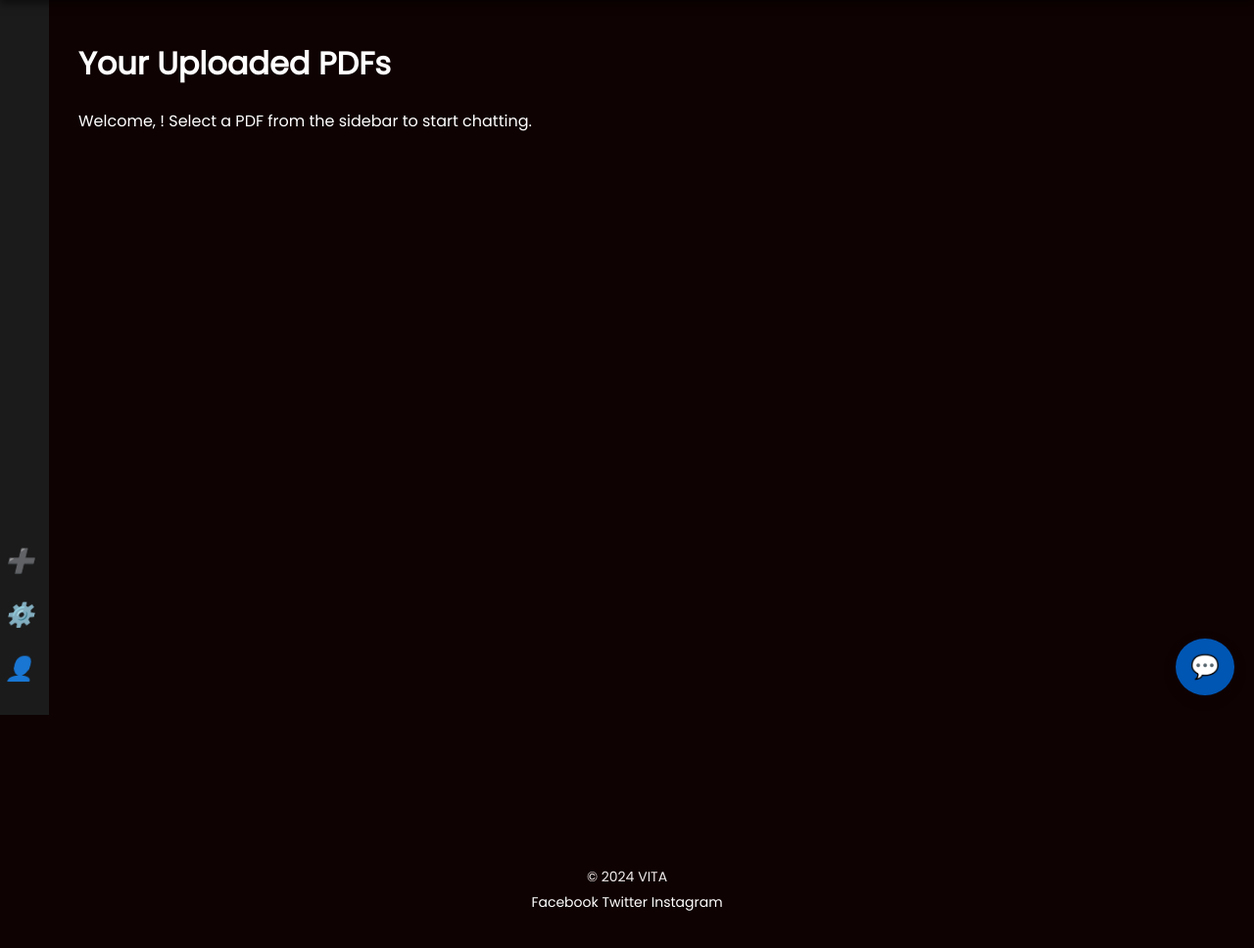
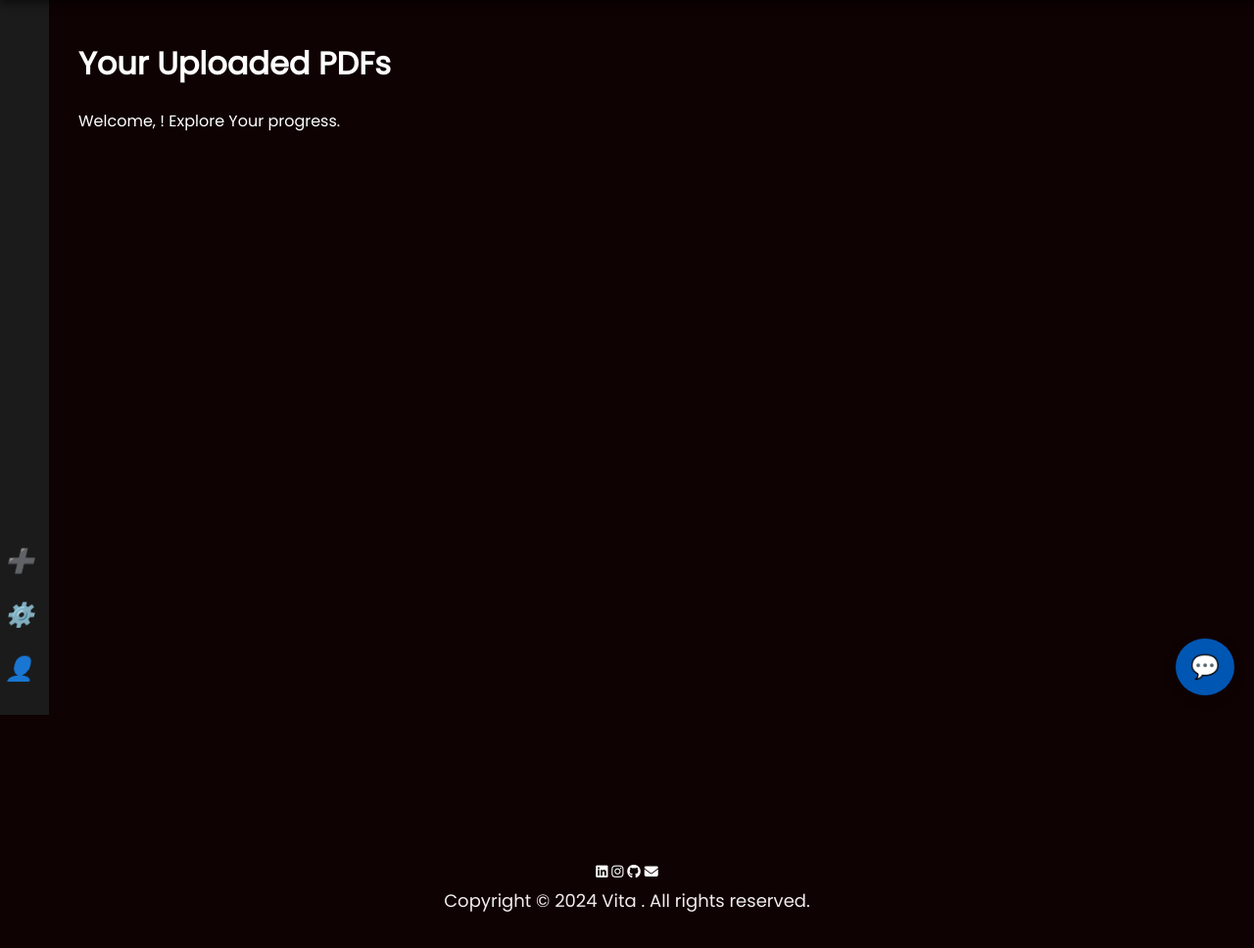
Before and after one commit to RiteshYennuwar/VITA, a Flask app: template templates/dashboard.html in a window 1280 px wide. Shown: the part 70-1038 px from the top of the page at 98% size. Before the commit the page ends 1000 px from the top, so only its background shows below. Run offline with Flask 3, Linux system fonts and the light colour scheme; the template is opened without the code that fills it, so the values that code supplies are empty; parts of the project's set-up code (start-up, migrations or seed data) failed here and were passed over; some libraries are stand-ins or nearby versions.

Commit message:
dashboard- minor changes

```diff
--- a/templates/dashboard.html
+++ b/templates/dashboard.html
@@ -102,8 +102,7 @@
       <div class="main-content">
         <h1>Your Uploaded PDFs</h1>
         <p>
-          Welcome, {{ user['first_name'] }} {{ user['last_name']}}! Select a PDF
-          from the sidebar to start chatting.
+          Welcome, {{ user['first_name'] }} {{ user['last_name']}}! Explore Your progress.
         </p>
         <div id="pdf-info"></div>
         {% block maincontent %}
@@ -247,13 +246,15 @@
     </script>
     {% endblock %}
     <footer>
-      <p>&copy; 2024 VITA</p>
       <div class="social-media">
-        <a href="#">Facebook</a>
-        <a href="#">Twitter</a>
-        <a href="#">Instagram</a>
+          <a href="https://linkedin.com/in/riteshyennuwar/" target="_blank"><i class="fab fa-linkedin"></i></a>
+          <a href="https://www.instagram.com/ritesh_yennuwar/" target="_blank"><i class="fab fa-instagram"></i></a>
+          <a href="https://github.com/RiteshYennuwar/" target="_blank"><i class="fab fa-github"></i></a>
+          <a href="mailto:yennuwar.ritesh@gmail.com" target="_blank"><i class="fas fa-envelope"></i></a>
+
       </div>
-    </footer>
+      <p style="font-size: large;">Copyright © 2024 Vita .  All rights reserved.</p>
+  </footer>
 
     <!-- JavaScript to hide flash messages after a few seconds -->
     <script>
```
